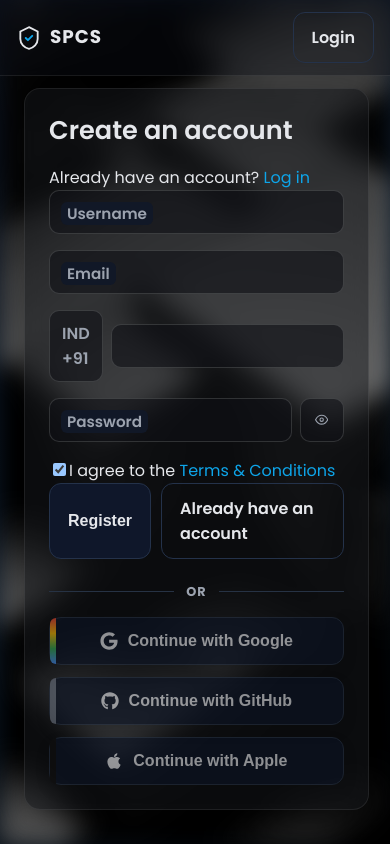
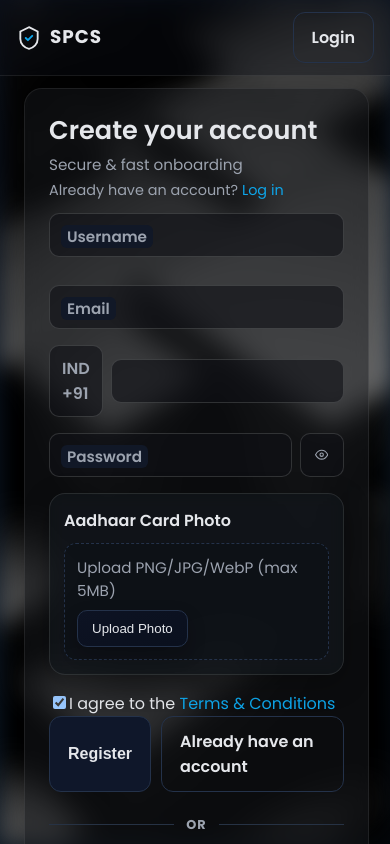
Before and after one commit to tp1243/SPCS-FRONTEND, a React (Vite) app: page /register in a window 390 px wide. Shown: the top 844 px of the page. Built offline with nearby package versions, Linux system fonts and the light colour scheme; no server answers.

Commit message:
feat(registration): add Aadhaar photo upload and enhanced OTP UI
- Add tesseract.js depend

```diff
--- a/package.json
+++ b/package.json
@@ -22,7 +22,8 @@
     "react-dom": "^19.1.1",
     "react-icons": "^5.5.0",
     "react-router-dom": "^7.9.5",
-    "socket.io-client": "^4.8.1"
+    "socket.io-client": "^4.8.1",
+    "tesseract.js": "^7.0.0"
   },
   "devDependencies": {
     "@eslint/js": "^9.36.0",
--- a/src/App.css
+++ b/src/App.css
@@ -149,6 +149,11 @@ body {
 .auth-left { background: linear-gradient(135deg, #0d1b2a 0%, #1b263b 100%); border: 1px solid #263244; border-radius: 16px; padding: 32px; display: flex; align-items: center; justify-content: center; }
 .auth-right { display: flex; align-items: center; justify-content: center; }
 .auth-card { width: 100%; max-width: 460px; background: var(--surface); border: 1px solid #263244; border-radius: 16px; padding: 24px; box-shadow: 0 8px 24px rgba(0,0,0,0.18); }
+.register-card { max-width: 520px; background: linear-gradient(160deg, rgba(16,20,28,0.85), rgba(16,20,28,0.70)); border: 1px solid rgba(255,255,255,0.10); border-radius: 18px; box-shadow: 0 20px 48px rgba(0,0,0,0.30); backdrop-filter: blur(8px); }
+.form-header { display: flex; flex-direction: column; gap: 4px; margin-bottom: 12px; }
+.form-header h3 { margin: 0; }
+.form-sub { color: var(--muted); font-size: 0.95rem; }
+.auth-subtext { color: var(--muted); font-size: 0.9rem; }
 /* Password visibility */
 .password-row { display: grid; grid-template-columns: 1fr auto; gap: 8px; align-items: center; }
 /* Floating labels for auth forms to avoid placeholder overlap */
@@ -402,6 +407,31 @@ body.light-theme { background: linear-gradient(135deg, #f8fafc 0%, #eef2ff 50%,
 .biometric-card .btn.primary:hover { filter: brightness(1.08); transform: translateY(-1px); }
 .biometric-card .btn.ghost { border-color: #334155; }
 .biometric-card .btn.ghost:hover { border-color: var(--primary); color: var(--primary); background: rgba(14,165,233,0.05); }
+/* Professional OTP card and inputs */
+.otp-card { background: linear-gradient(160deg, rgba(18,22,28,0.72), rgba(18,22,28,0.58)); border: 1px solid rgba(255,255,255,0.10); border-radius: 16px; padding: 18px; backdrop-filter: blur(10px); box-shadow: 0 16px 44px rgba(0,0,0,0.35); }
+.otp-grid { display: flex; align-items: center; justify-content: center; gap: clamp(8px, 2vw, 12px); flex-wrap: nowrap; }
+.otp-cell { width: clamp(40px, 10vw, 56px); height: clamp(46px, 10vw, 56px); text-align: center; font-size: clamp(18px, 4vw, 22px); border-radius: 14px; border: 1px solid rgba(255,255,255,0.16); background: linear-gradient(180deg, rgba(16,18,22,0.7), rgba(16,18,22,0.5)); color: var(--text); transition: transform 0.12s ease, box-shadow 0.12s ease, border-color 0.12s ease; }
+.otp-cell:hover { transform: translateY(-1px) scale(1.02); }
+.otp-cell:focus { outline: none; box-shadow: 0 0 0 3px rgba(99,102,241,0.35), 0 8px 20px rgba(0,0,0,0.25); border-color: #6366f1; }
+.otp-cell.filled { border-color: #22d3ee; box-shadow: 0 0 0 2px rgba(34,211,238,0.22) inset, 0 6px 16px rgba(0,0,0,0.22); background: linear-gradient(180deg, rgba(16,18,22,0.85), rgba(16,18,22,0.6)); }
+/* Aadhaar upload block */
+.upload-card { background: rgba(18,22,28,0.6); border: 1px solid rgba(255,255,255,0.10); border-radius: 16px; padding: 14px; backdrop-filter: blur(8px); box-shadow: 0 8px 28px rgba(0,0,0,0.28); }
+.upload-head { font-weight: 600; margin-bottom: 10px; }
+.upload-dropzone { border: 1px dashed #24324a; border-radius: 12px; padding: 12px; display: grid; gap: 8px; background: rgba(12,16,24,0.4); }
+.upload-text { color: var(--muted); font-size: 0.95rem; }
+.upload-actions { display: inline-flex; align-items: center; gap: 10px; }
+.upload-preview { display: grid; grid-template-columns: 120px 1fr; gap: 12px; margin-top: 12px; align-items: center; }
+.upload-thumb { width: 120px; height: 80px; border-radius: 12px; object-fit: cover; border: 1px solid rgba(255,255,255,0.12); box-shadow: 0 8px 20px rgba(0,0,0,0.25); }
+.upload-meta { display: inline-flex; align-items: center; gap: 8px; }
+.chip { display: inline-flex; align-items: center; gap: 8px; padding: 6px 10px; border-radius: 999px; font-size: 13px; }
+.chip.ok { background: rgba(34,197,94,0.14); border: 1px solid rgba(34,197,94,0.35); color: #a7f3d0; }
+.chip.bad { background: rgba(239,68,68,0.15); border: 1px solid rgba(239,68,68,0.5); color: #fecaca; }
+.chip.analyzing { background: rgba(99,102,241,0.14); border: 1px solid rgba(99,102,241,0.35); color: #c7d2fe; }
+.upload-thumb-wrap { position: relative; display: inline-block; }
+.upload-clear { position: absolute; top: -10px; right: -10px; width: 28px; height: 28px; border-radius: 999px; background: rgba(255,255,255,0.12); border: 1px solid rgba(255,255,255,0.2); color: var(--text); display: inline-flex; align-items: center; justify-content: center; cursor: pointer; }
+.upload-clear:hover { border-color: var(--primary); color: var(--primary); }
+.aadhaar-summary { display: flex; flex-wrap: wrap; gap: 8px; margin-top: 8px; }
+.summary-item { background: rgba(255,255,255,0.06); border: 1px solid rgba(255,255,255,0.12); border-radius: 999px; padding: 6px 10px; font-size: 13px; color: var(--muted); }
 @media (max-width: 900px) {
   .biometric-body { grid-template-columns: 1fr; }
   .scan-right { border-left: none; border-top: 1px solid #24324a; }
@@ -951,24 +981,14 @@ body.light-theme { background: linear-gradient(135deg, #f8fafc 0%, #eef2ff 50%,
 @media (max-width: 768px) {
   .user-auth .mobile-only { display: block; }
   .otp-container { margin: 14px 16px 0; }
-  .otp-card { background: rgba(18,20,24,0.6); border: 1px solid rgba(255,255,255,0.12); border-radius: 12px; padding: 16px; backdrop-filter: blur(8px); box-shadow: 0 8px 24px rgba(0,0,0,0.28); color: var(--text); }
+  .otp-card { color: var(--text); }
   .otp-card h4 { margin-top: 4px; margin-bottom: 10px; font-weight: 600; }
   .otp-input-row { display: flex; align-items: center; justify-content: center; }
-  .otp-input { width: 220px; letter-spacing: 6px; text-align: center; font-size: 20px; padding: 10px 12px; border-radius: 10px; border: 1px solid rgba(255,255,255,0.18); background: rgba(16,18,22,0.6); color: var(--text); }
+  .otp-input { width: 220px; letter-spacing: 6px; text-align: center; font-size: 20px; padding: 10px 12px; border-radius: 12px; border: 1px solid rgba(255,255,255,0.18); background: rgba(16,18,22,0.6); color: var(--text); }
   .form-error.small { font-size: 0.9rem; margin-top: 8px; }
   /* Responsive segmented OTP inputs */
-  .otp-grid { display: flex; align-items: center; justify-content: center; gap: clamp(6px, 2vw, 10px); flex-wrap: nowrap; }
-  .otp-cell {
-    width: clamp(38px, 12vw, 56px);
-    height: clamp(44px, 12vw, 56px);
-    text-align: center;
-    font-size: clamp(18px, 4.5vw, 22px);
-    border-radius: 10px;
-    border: 1px solid rgba(255,255,255,0.14);
-    background: rgba(16,18,22,0.6);
-    color: var(--text);
-  }
-  .otp-cell:focus { outline: none; box-shadow: 0 0 0 3px rgba(99,102,241,0.35); }
+  .otp-grid { gap: clamp(6px, 2.4vw, 10px); }
+  .otp-cell { width: clamp(36px, 12vw, 52px); height: clamp(42px, 12vw, 52px); font-size: clamp(16px, 4.5vw, 22px); border-radius: 14px; }
   @media (max-width: 360px) {
     .otp-grid { gap: 6px; }
     .otp-cell {
--- a/src/components/OtpModal.tsx
+++ b/src/components/OtpModal.tsx
@@ -9,7 +9,7 @@ type Props = {
   open: boolean
   purpose: Purpose
   email: string
-  beginPayload?: { username?: string; password?: string; phone?: string }
+  beginPayload?: { username?: string; password?: string; phone?: string; aadhaarPhotoData?: string }
   onClose: () => void
   onSuccess: (result: any) => void
 }
@@ -36,7 +36,7 @@ export default function OtpModal({ open, purpose, email, beginPayload, onClose,
       try {
         setLoading(true)
         if (purpose === 'register') {
-          await api.registerBegin(String(beginPayload?.username || ''), email, String(beginPayload?.password || ''), beginPayload?.phone)
+          await api.registerBegin(String(beginPayload?.username || ''), email, String(beginPayload?.password || ''), beginPayload?.phone, beginPayload?.aadhaarPhotoData)
         } else {
           await api.loginBegin(email, String(beginPayload?.password || ''))
         }
@@ -106,7 +106,7 @@ export default function OtpModal({ open, purpose, email, beginPayload, onClose,
     try {
       setLoading(true)
       if (purpose === 'register') {
-        const res = await api.registerVerify(String(beginPayload?.username || ''), email, String(beginPayload?.password || ''), otp.trim(), beginPayload?.phone)
+        const res = await api.registerVerify(String(beginPayload?.username || ''), email, String(beginPayload?.password || ''), otp.trim(), beginPayload?.phone, beginPayload?.aadhaarPhotoData)
         onSuccess(res)
       } else {
         const res = await api.loginVerify(email, otp.trim())
@@ -206,23 +206,28 @@ export default function OtpModal({ open, purpose, email, beginPayload, onClose,
                     <h4 style={{ margin: 0 }}>{title}</h4>
                   </div>
                   <div className="muted">{sub}</div>
-                  <div className="otp-grid" style={{ marginTop: 14 }}>
+                  <motion.div
+                    className="otp-grid"
+                    style={{ marginTop: 14 }}
+                    animate={error ? { x: [0, -6, 6, -4, 4, 0] } : { x: 0 }}
+                    transition={{ duration: 0.4 }}
+                  >
                     {[0, 1, 2, 3, 4, 5].map((i) => (
                       <motion.input
                         key={i}
                         ref={(el) => { otpRefs.current[i] = el }}
-                        className="otp-cell"
+                        className={`otp-cell${cells[i] ? ' filled' : ''}`}
                         inputMode="numeric"
                         maxLength={1}
                         value={cells[i]}
                         onChange={(e) => onCellChange(i, e.target.value)}
                         onKeyDown={(e) => onCellKeyDown(i, e)}
                         onPaste={(e) => onCellsPaste(i, e)}
-                        whileFocus={{ scale: 1.04, boxShadow: '0 0 0 3px rgba(99,102,241,0.35)' }}
-                        transition={{ type: 'spring', stiffness: 380, damping: 22 }}
+                        whileFocus={{ scale: 1.06 }}
+                        transition={{ type: 'spring', stiffness: 420, damping: 24 }}
                       />
                     ))}
-                  </div>
+                  </motion.div>
                   {error && <div className="form-error small">{error}</div>}
                   <div style={{ display: 'flex', alignItems: 'center', gap: 12, marginTop: 12 }}>
                     <motion.button
--- a/src/pages/Register.tsx
+++ b/src/pages/Register.tsx
@@ -20,8 +20,10 @@ export default function Register() {
   const [phone, setPhone] = useState('')
   const [phoneError, setPhoneError] = useState('')
   const [pwdError, setPwdError] = useState('')
+  const [aadhaarPhotoData, setAadhaarPhotoData] = useState<string | null>(null)
+  const [aadhaarError, setAadhaarError] = useState<string>('')
   const [otpOpen, setOtpOpen] = useState(false)
-  const [beginPayload, setBeginPayload] = useState<{ username?: string; password?: string; phone?: string } | null>(null)
+  const [beginPayload, setBeginPayload] = useState<{ username?: string; password?: string; phone?: string; aadhaarPhotoData?: string } | null>(null)
 
 
   useEffect(() => {
@@ -47,11 +49,27 @@ export default function Register() {
     if (!strong) { setPwdError('Enter strong password with uppercase, lowercase, number and symbol'); return }
     if (!username || !email || !password) { setError('Please fill in all fields'); return }
     const normalizedPhone = phone ? (phone.startsWith('+') ? phone : `+91${phone.replace(/\D/g, '').slice(-10)}`) : undefined
-    setBeginPayload({ username, password, phone: normalizedPhone })
+    setBeginPayload({ username, password, phone: normalizedPhone, aadhaarPhotoData: aadhaarPhotoData || undefined })
     setOtpOpen(true)
   }
 
   // OTP handling moved to dedicated VerifyOtp page
+
+  function handleAadhaarFile(file: File) {
+    setAadhaarError('')
+    const maxBytes = 5 * 1024 * 1024
+    const okType = /image\/(png|jpeg|jpg|webp)$/i.test(file.type)
+    const sizeOk = file.size <= maxBytes
+    if (!okType) { setAadhaarError('Unsupported file type'); return }
+    if (!sizeOk) { setAadhaarError('File too large (max 5MB)'); return }
+    const reader = new FileReader()
+    reader.onload = () => {
+      const data = String(reader.result || '')
+      setAadhaarPhotoData(data)
+    }
+    reader.onerror = () => setAadhaarError('Failed to read file')
+    reader.readAsDataURL(file)
+  }
 
   return (
     <>
@@ -61,9 +79,13 @@ export default function Register() {
         <AuthShowcase title="Create your account" subtitle="Join SPCS to submit and track complaints." imageSrc={loginimg} imageAlt="Register illustration" />
       </div>
       <div className="auth-right">
-        <motion.form className="auth-card auth-form" onSubmit={onSubmit} initial={{ opacity: 0, y: 20 }} animate={{ opacity: 1, y: 0 }}>
-          <h3>Create an account</h3>
+        <motion.form className="auth-card auth-form register-card" onSubmit={onSubmit} initial={{ opacity: 0, y: 20 }} animate={{ opacity: 1, y: 0 }}>
+          <div className="form-header">
+            <h3>Create your account</h3>
+            <div className="form-sub">Secure & fast onboarding</div>
             <div className="auth-subtext">Already have an account? <Link to="/login">Log in</Link></div>
+          </div>
+          <div className="grid two">
             <div className="form-row">
               <input id="register-username" type="text" value={username} onChange={(e) => setUsername(e.target.value)} placeholder=" " />
               <label htmlFor="register-username">Username</label>
@@ -71,6 +93,7 @@ export default function Register() {
             <div className="form-row">
               <input id="register-email" type="email" value={email} onChange={(e) => setEmail(e.target.value)} placeholder=" " />
               <label htmlFor="register-email">Email</label>
+            </div>
           </div>
           <div className="form-row phone-row">
             <div className="country-prefix">IND +91</div>
@@ -99,6 +122,59 @@ export default function Register() {
             </div>
           </div>
           {pwdError && <div className="form-error">{pwdError}</div>}
+          <div className="form-row">
+            {!aadhaarPhotoData ? (
+              <motion.div className="upload-card" initial={{ opacity: 0, y: 8 }} animate={{ opacity: 1, y: 0 }}>
+                <div className="upload-head">Aadhaar Card Photo</div>
+                <div
+                  className="upload-dropzone"
+                  onDragOver={(ev) => { ev.preventDefault() }}
+                  onDrop={(ev) => {
+                    ev.preventDefault()
+                    const file = ev.dataTransfer.files?.[0]
+                    if (file) handleAadhaarFile(file)
+                  }}
+                >
+                  <div className="upload-text">
+                    <span>Upload PNG/JPG/WebP (max 5MB)</span>
+                  </div>
+                  <div className="upload-actions">
+                    <input
+                      id="aadhaar-file"
+                      type="file"
+                      accept="image/png,image/jpeg,image/webp"
+                      style={{ display: 'none' }}
+                      onChange={(e) => {
+                        const f = e.target.files?.[0]
+                        if (f) handleAadhaarFile(f)
+                      }}
+                    />
+                    <button type="button" className="file-cta" onClick={() => document.getElementById('aadhaar-file')?.click()}>
+                      Upload Photo
+                    </button>
+                  </div>
+                  {aadhaarError && <div className="form-error small" style={{ marginTop: 8 }}>{aadhaarError}</div>}
+                </div>
+              </motion.div>
+            ) : (
+              <motion.div className="upload-preview" initial={{ opacity: 0, y: 8 }} animate={{ opacity: 1, y: 0 }}>
+                <div className="upload-thumb-wrap">
+                  <img className="upload-thumb" src={aadhaarPhotoData} alt="Aadhaar preview" />
+                  <button
+                    type="button"
+                    className="upload-clear"
+                    aria-label="Clear Aadhaar photo"
+                    onClick={() => { setAadhaarPhotoData(null); setAadhaarError('') }}
+                  >
+                    ×
+                  </button>
+                </div>
+                <div className="upload-meta">
+                  <div className="chip">Document attached</div>
+                </div>
+              </motion.div>
+            )}
+          </div>
           {error && <div className="form-error">{error}</div>}
           <div className="tc-row">
             <input id="tc" type="checkbox" defaultChecked />
--- a/src/services/api.ts
+++ b/src/services/api.ts
@@ -69,11 +69,11 @@ export const api = {
   async register(username: string, email: string, password: string, phone?: string): Promise<AuthResponse> {
     return request<AuthResponse>('/auth/register', { method: 'POST', body: JSON.stringify({ username, email, password, phone }) })
   },
-  async registerBegin(username: string, email: string, password: string, phone?: string) {
-    return request<{ ok: boolean }>('/auth/register/begin', { method: 'POST', body: JSON.stringify({ username, email, password, phone }) })
+  async registerBegin(username: string, email: string, password: string, phone?: string, aadhaarPhotoData?: string) {
+    return request<{ ok: boolean }>('/auth/register/begin', { method: 'POST', body: JSON.stringify({ username, email, password, phone, aadhaarPhotoData }) })
   },
-  async registerVerify(username: string, email: string, password: string, otp: string, phone?: string): Promise<AuthResponse> {
-    return request<AuthResponse>('/auth/register/verify-otp', { method: 'POST', body: JSON.stringify({ username, email, password, otp, phone }) })
+  async registerVerify(username: string, email: string, password: string, otp: string, phone?: string, aadhaarPhotoData?: string): Promise<AuthResponse> {
+    return request<AuthResponse>('/auth/register/verify-otp', { method: 'POST', body: JSON.stringify({ username, email, password, otp, phone, aadhaarPhotoData }) })
   },
   async policeRegister(username: string, email: string, password: string, station: string): Promise<AuthPoliceResponse> {
     return request<AuthPoliceResponse>('/police/register', { method: 'POST', body: JSON.stringify({ username, email, password, station }) })
```
Also changed, not shown: 54 other files (tests, documents, lock files or other folders). Lines whose indentation alone changed are shown as unchanged.
